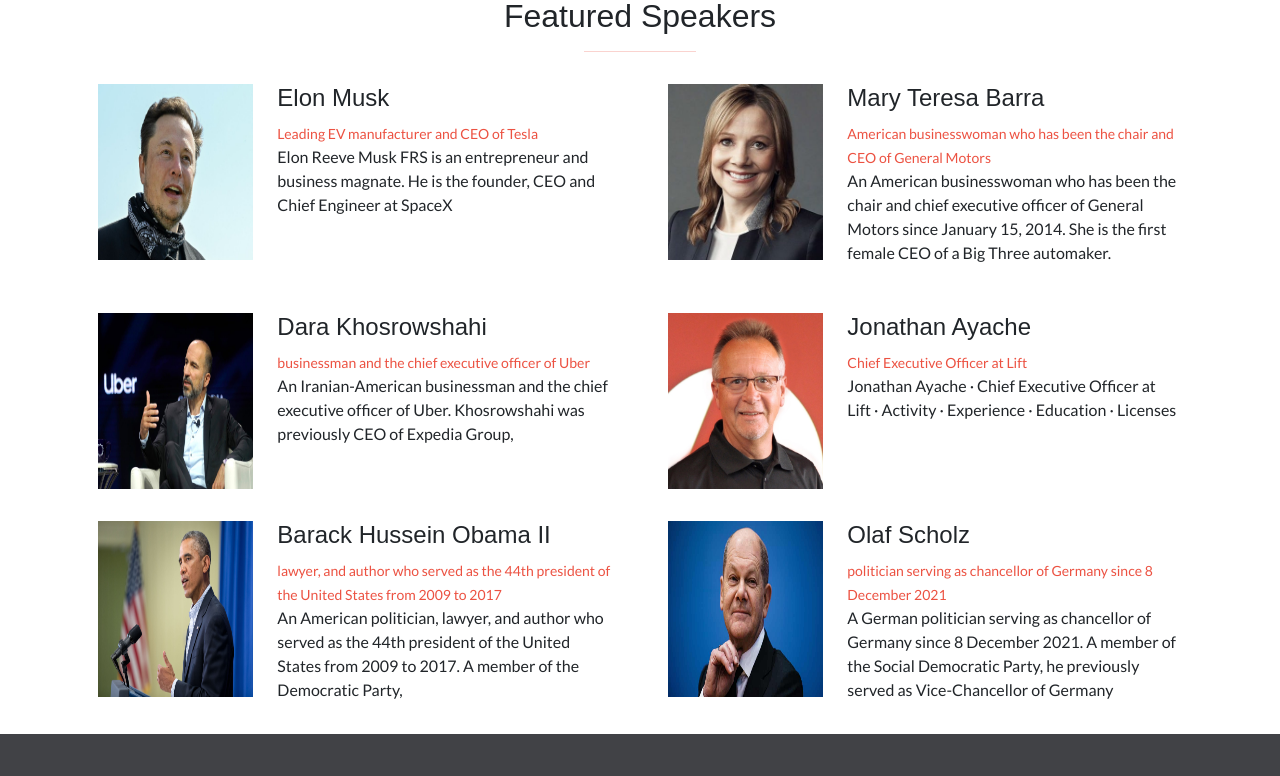
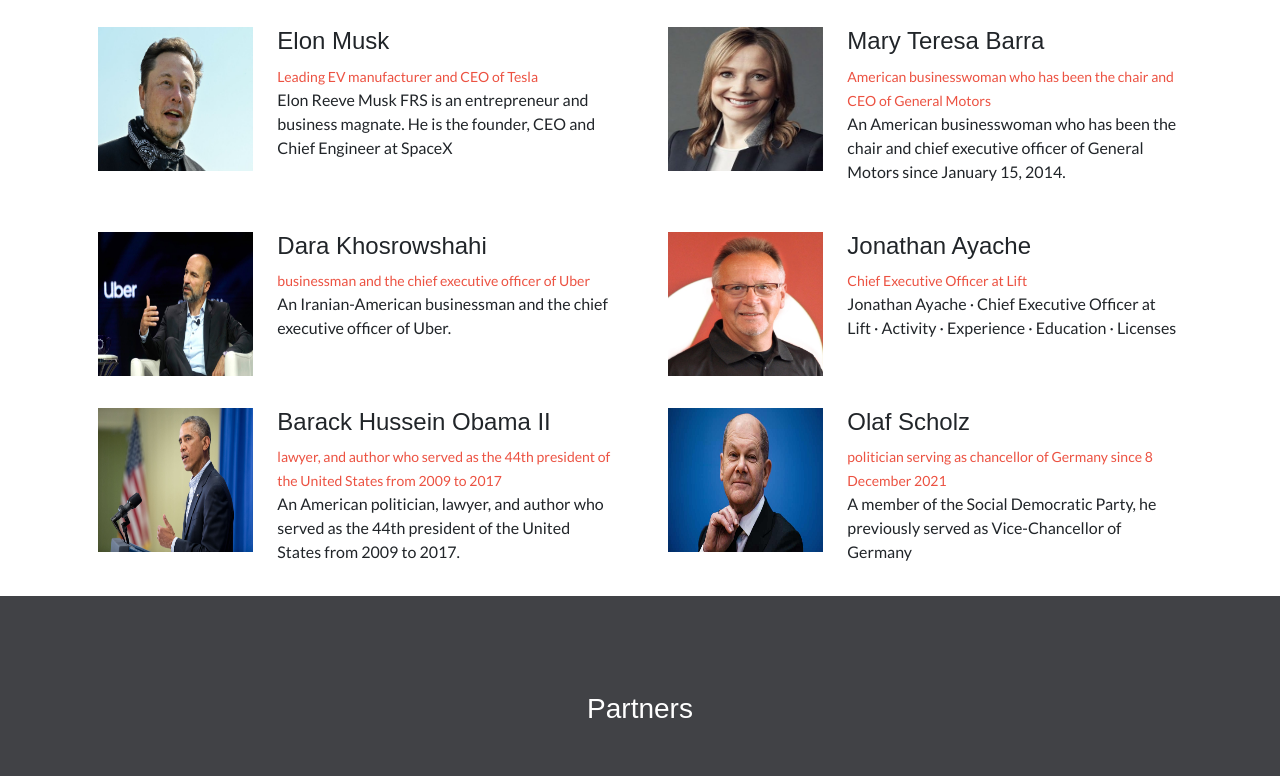
Before and after one commit to banlon-jones/electric-vehicle-conference, a website: page index.html in a window 1280 px wide. Shown: the part 1610-2386 px from the top of the page. Drawn offline with Linux system fonts and the light colour scheme.

Commit message:
project readme file added

```diff
--- a/css/custom.css
+++ b/css/custom.css
@@ -11,7 +11,7 @@
 
 .intro {
   font-weight: 900;
-  font-size: 4rem;
+  font-size: 3rem;
 }
 
 .date {
@@ -87,7 +87,7 @@
 
 .speaker {
   width: 11.5rem;
-  height: 11rem;
+  height: 9rem;
 }
 
 @media screen and (max-device-width: 768px) {
--- a/js/script.js
+++ b/js/script.js
@@ -9,13 +9,13 @@
     name: 'Mary Teresa Barra',
     image: 'images/GMC-ceo.jpg',
     profile: 'American businesswoman who has been the chair and CEO of General Motors',
-    details: 'An American businesswoman who has been the chair and chief executive officer of General Motors since January 15, 2014. She is the first female CEO of a Big Three automaker.'
+    details: 'An American businesswoman who has been the chair and chief executive officer of General Motors since January 15, 2014.'
   },
   {
     name: 'Dara Khosrowshahi',
     image: 'images/uber-ceo.jpg',
     profile: ' businessman and the chief executive officer of Uber',
-    details: 'An Iranian-American businessman and the chief executive officer of Uber. Khosrowshahi was previously CEO of Expedia Group,'
+    details: 'An Iranian-American businessman and the chief executive officer of Uber.'
   },
   {
     name: 'Jonathan Ayache',
@@ -27,13 +27,13 @@
     name: 'Barack Hussein Obama II ',
     image: 'images/obama.jpg',
     profile: 'lawyer, and author who served as the 44th president of the United States from 2009 to 2017',
-    details: 'An American politician, lawyer, and author who served as the 44th president of the United States from 2009 to 2017. A member of the Democratic Party,'
+    details: 'An American politician, lawyer, and author who served as the 44th president of the United States from 2009 to 2017.'
   },
   {
     name: 'Olaf Scholz',
     image: 'images/german-chancellor.jpg',
     profile: 'politician serving as chancellor of Germany since 8 December 2021',
-    details: ' A German politician serving as chancellor of Germany since 8 December 2021. A member of the Social Democratic Party, he previously served as Vice-Chancellor of Germany'
+    details: 'A member of the Social Democratic Party, he previously served as Vice-Chancellor of Germany'
   },
 
 ];
```
Also changed, not shown: README.md, images/app.png (added).
